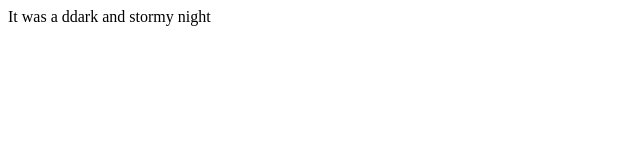
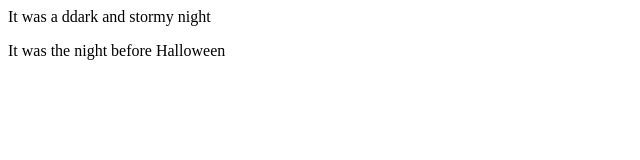
Before and after one commit to alexbrenneman/fireside-story, a plain HTML site: page index.html in a window 1280 px wide. Shown: the whole page, without its empty margins (0-640 px from the left). Drawn offline with Linux system fonts and the light colour scheme.

Commit message:
Add second line of story.

```diff
--- a/index.html
+++ b/index.html
@@ -1,5 +1,6 @@
 <html>
   <body>
     <p>It was a ddark and stormy night</p>
+    <p>It was the night before Halloween</p>
   </body>
 </html>
```
